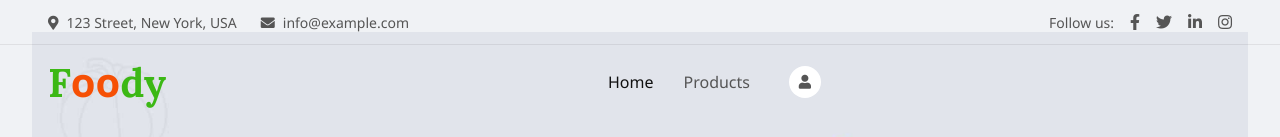
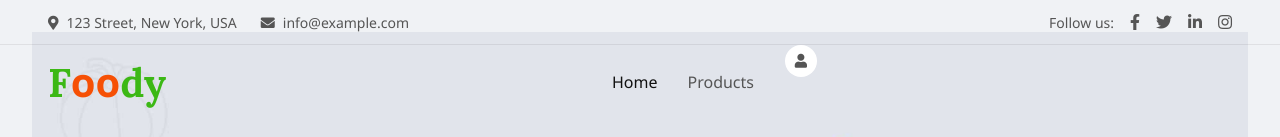
Before and after one commit to SenticHub/Online-food-delivery-web-application, a React (Vite) app in the folder frontEnd/user-app/: page / in a window 1280 px wide. Shown: the top 137 px of the page. Built offline with nearby package versions, Linux system fonts and the light colour scheme; no server answers.

Commit message:
Update Navbar.jsx

```diff
--- a/frontEnd/user-app/src/Navbar.jsx
+++ b/frontEnd/user-app/src/Navbar.jsx
@@ -76,10 +76,6 @@ const Navbar = () => {
                   <a href="404.html" className="dropdown-item">404 Page</a>
                 </div>
               </div> */}
-
-            </div>
-
-            <div className="d-lg-flex ms-2">
               {
                 flag === 0 ? (
                   <Link to="/login" className="btn-sm-square bg-white rounded-circle ms-3">
@@ -103,6 +99,11 @@ const Navbar = () => {
               }
 
             </div>
+{/*
+            <div className="d-lg-flex ms-2">
+
+
+            </div> */}
           </div>
         </nav>
       </div>
```
